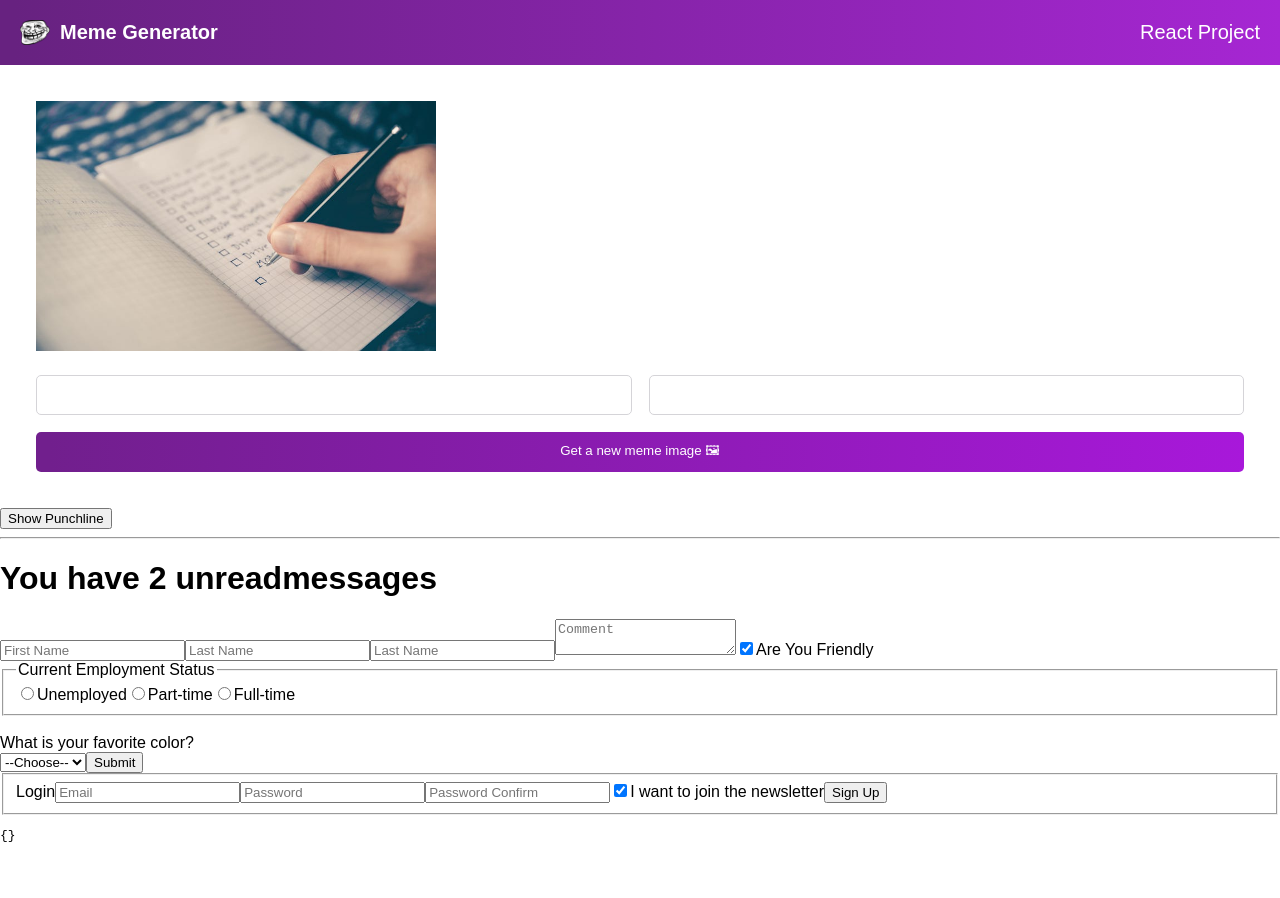
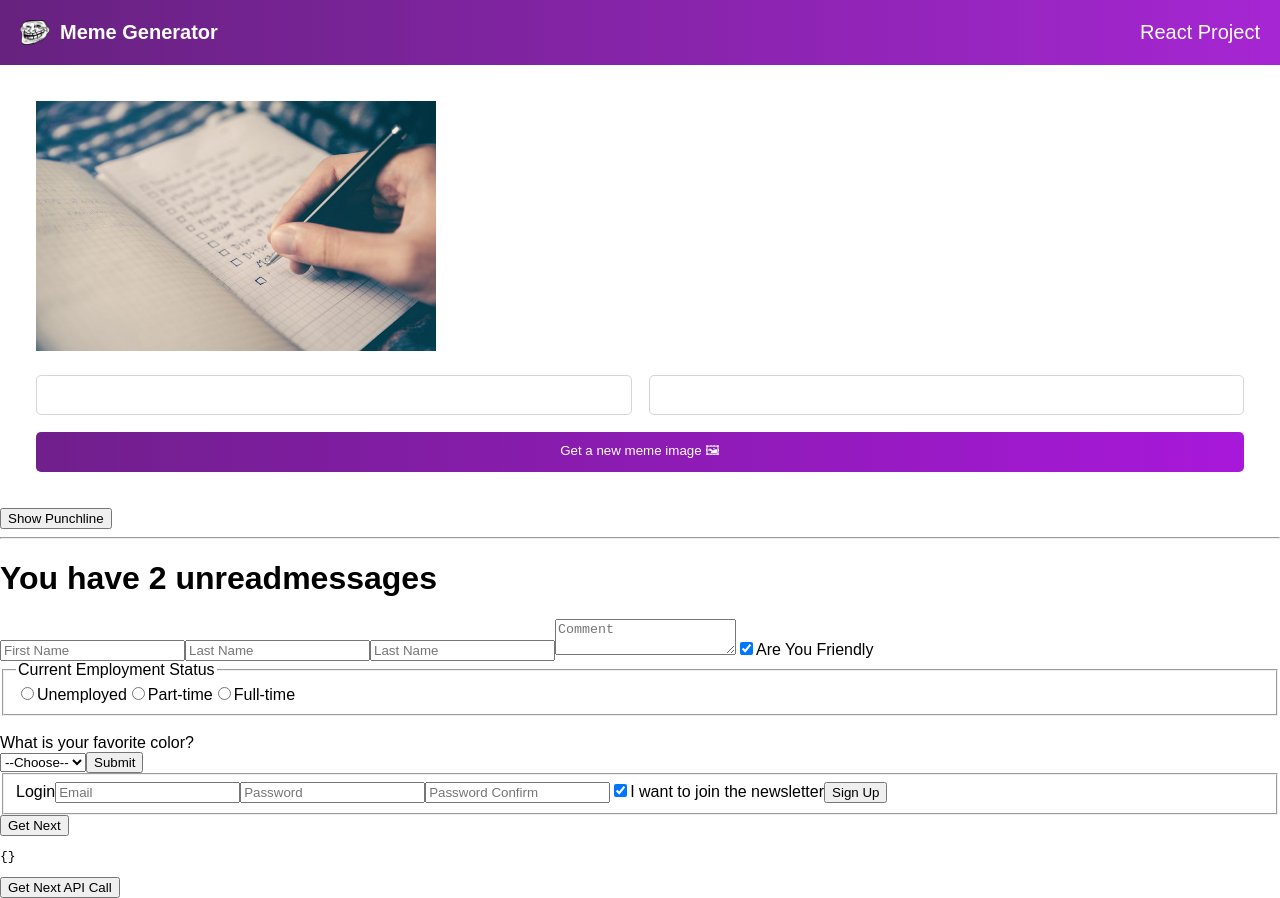
Before and after one commit to CollinsTatang/meme-generator-react, a React (Create React App) app: page / in a window 1280 px wide. Before the commit the page ends 856 px from the top, so only its background shows below. Built offline with nearby package versions, Linux system fonts and the light colour scheme; no server answers.

Commit message:
Add API call that depend on count button

```diff
--- a/src/component/APIdata.js
+++ b/src/component/APIdata.js
@@ -2,16 +2,23 @@ import { useState, useEffect } from "react"
 
 const APIdata = () => {
     const [StarWarsData, setStarWarsData] = useState({})
+    const [count, setCount] = useState(1)
+
+    const addCourt = () => {
+        setCount((count) => count + 1)
+    }
 
         useEffect( () => {
-            fetch("https://swapi.dev/api/people/1")
+            fetch(`https://swapi.dev/api/people/${count}`)
                 .then(res => res.json())
                 .then(data => setStarWarsData(data))
-        }, [])
+        }, [count])
 
     return(
         <div>
+             <button onClick={addCourt}>Get Next</button>
             <pre>{JSON.stringify(StarWarsData, null, 2)}</pre>
+                <button onClick={addCourt}>Get Next API Call</button>
         </div>
     )
 }
```
